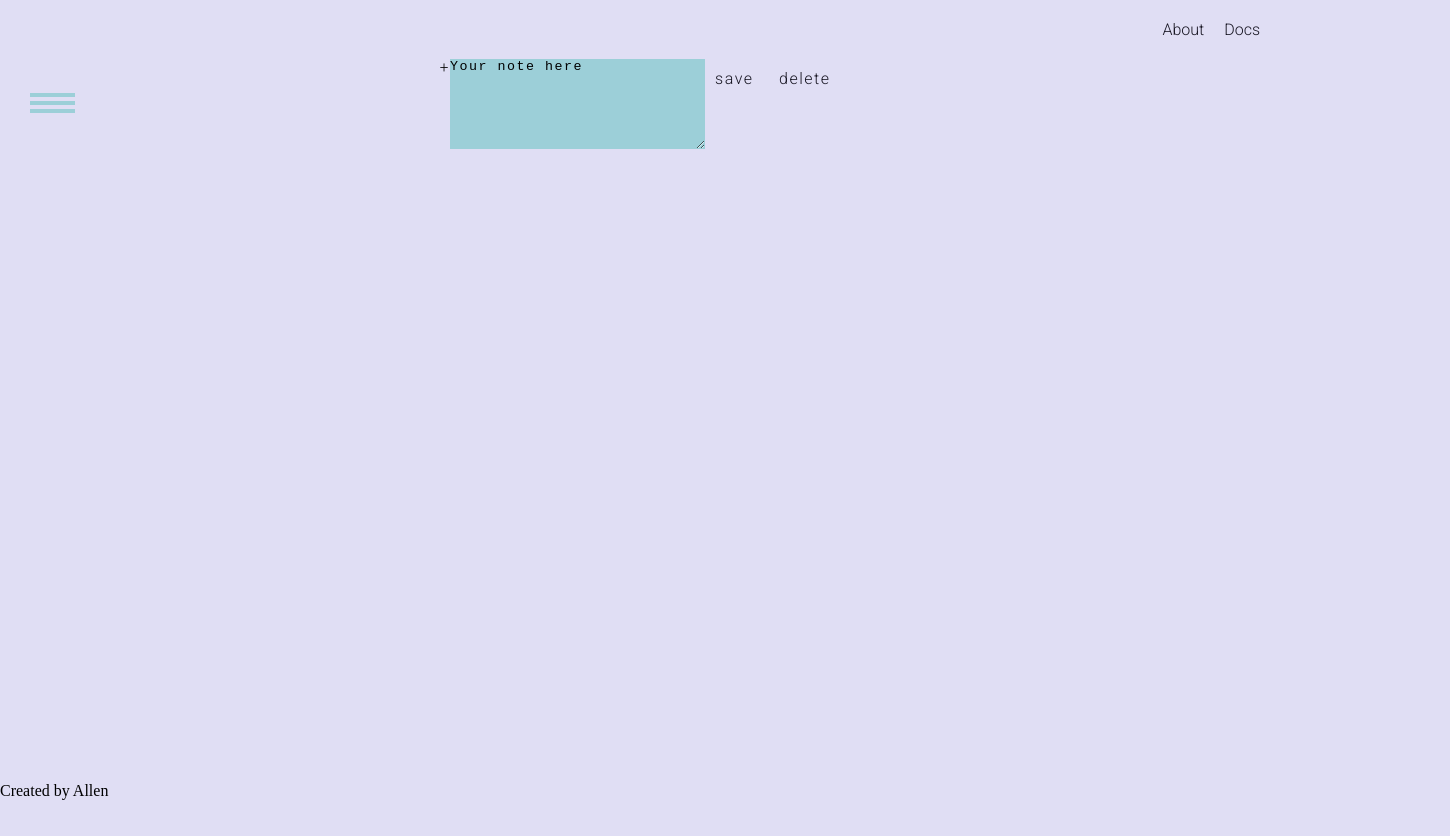
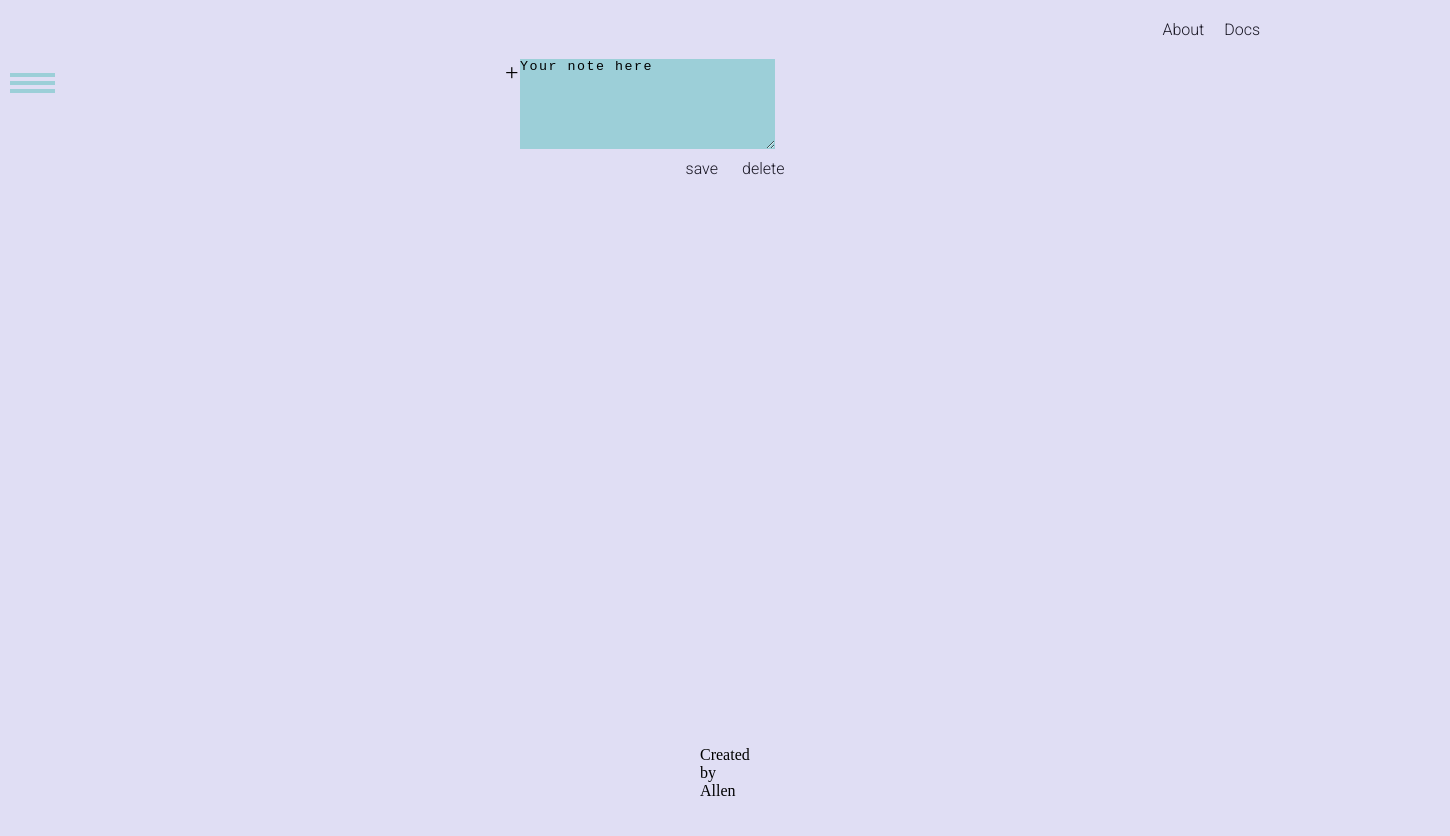
Before and after one commit to Allenli33/Hao_Li_Assignment1, a plain HTML site: page note.html in a window 1280 px wide. Shown: the whole page, 1450 px wide, since content can reach past the window. Drawn offline with Linux system fonts and the light colour scheme.

Commit message:
edited save button and delete button on note.html.

```diff
--- a/CSS/style.css
+++ b/CSS/style.css
@@ -2,6 +2,16 @@
     margin: 0px;
     padding: 0px;
   }
+
+body {
+    background-color: #e0def4;
+}
+
+
+a {
+    font-family: 'Roboto', sans-serif;
+    color: #191724;
+}
 
   #sidebar {
     position: absolute;
@@ -21,8 +31,8 @@
 
   #sidebar .toggle-btn {
     position: absolute;
-    top: 30px;
-    left: 330px;
+    top: 10px;
+    left: 310px;
   }
 
   .toggle-btn span {
@@ -37,18 +47,6 @@
     left: 0;
   }
 
-body {
-    background-color: #e0def4;
-}
-
-a {
-    color: #191724
-}
-
-a {
-    font-family: 'Roboto', sans-serif;
-}
-
 nav ul, li {
     display: flex;
     flex-direction: row;
@@ -56,13 +54,15 @@ nav ul, li {
     padding: 10px;
 }
 
-a:visited {
+
+nav a:visited {
     color: #191724;
 }
 
-a:hover {
+nav a:hover {
     color: #9ccfd8;
 }
+
 
 ul, a {
     text-decoration: none;
@@ -89,8 +89,6 @@ ul, a {
     margin: 5px;
 }
 
-
-
 label, textarea {
     letter-spacing: 1.5px;
 }
@@ -108,10 +106,17 @@ textarea {
 
 label {
     display: flex;
+    font-size:1.5rem
 }
 
 label ul,li {
     display: inline-block;
+}
+
+.save  {
+    display: flex;
+    justify-content: center;
+    padding-left: 190px;
 }
 
 footer {
@@ -119,7 +124,9 @@ footer {
     justify-content: center;
     position: absolute;
     bottom: 0;
+    padding: 0 700px;
 }
+
 
 
 @media screen and (max-width: 600px) {
--- a/note.html
+++ b/note.html
@@ -11,13 +11,16 @@
     <title>Document</title>
 </head>
 <body>
+    <header>
     <nav class="navbar">
         <ul>
         <li><a href="#">About</a></li>
         <li><a href="#">Docs</a></li>
         </ul>
     </nav>
-    <div id="sidebar">
+  </header>
+
+      <div id="sidebar">
         <div class="toggle-btn" onclick ="show()">
           <span></span>
           <span></span>
@@ -39,12 +42,15 @@
     <label for="text-outside-box">+</label>
     <textarea id="text-outside-box" name="text-outside-box" rows="6" cols="30">Your note here</textarea>
     <label for="text-outside-box">
+    </div>
+      <div class="save">
         <ul>
             <li><a href="#">save</a></li>
             <li><a href="#">delete</a></li>
         </ul>
+      </div>
     </label>
-    </div>
-    <footer>Created by Allen</footer>
+
+    <footer><p>Created by Allen</p></footer>
 </body>
 </html>
```
Also changed, not shown: index.html (+5 -1 lines).
